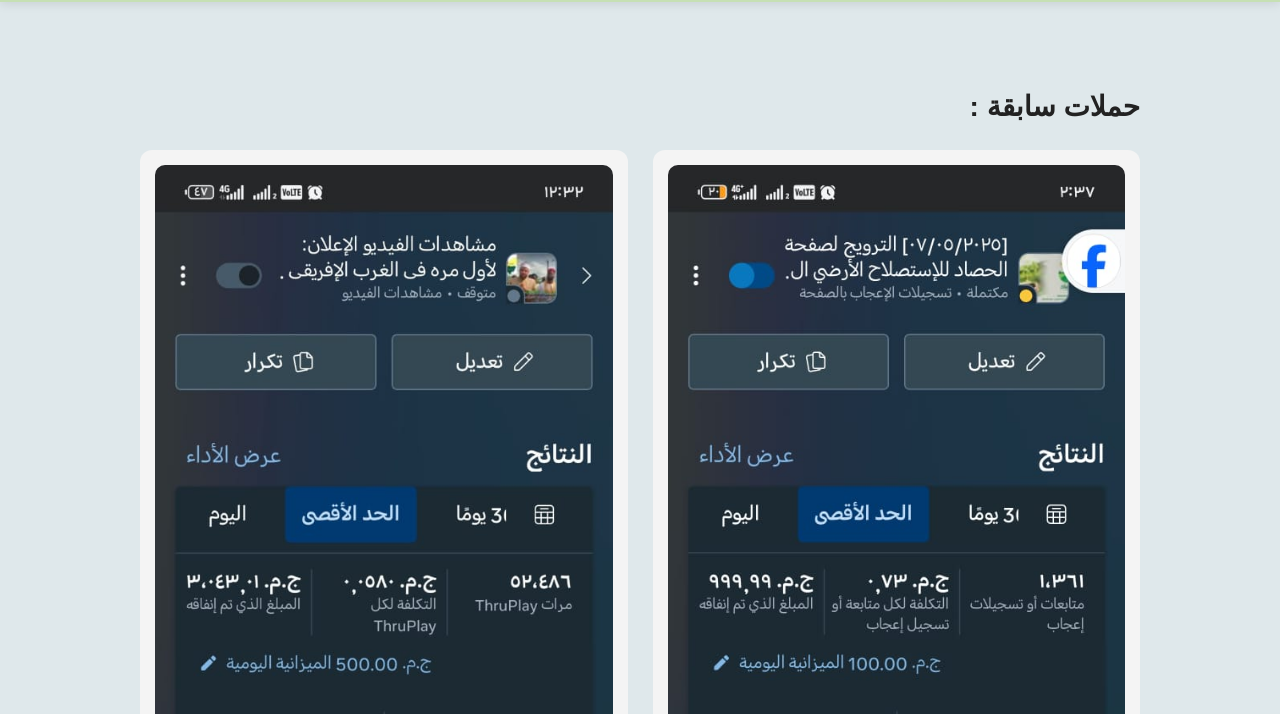
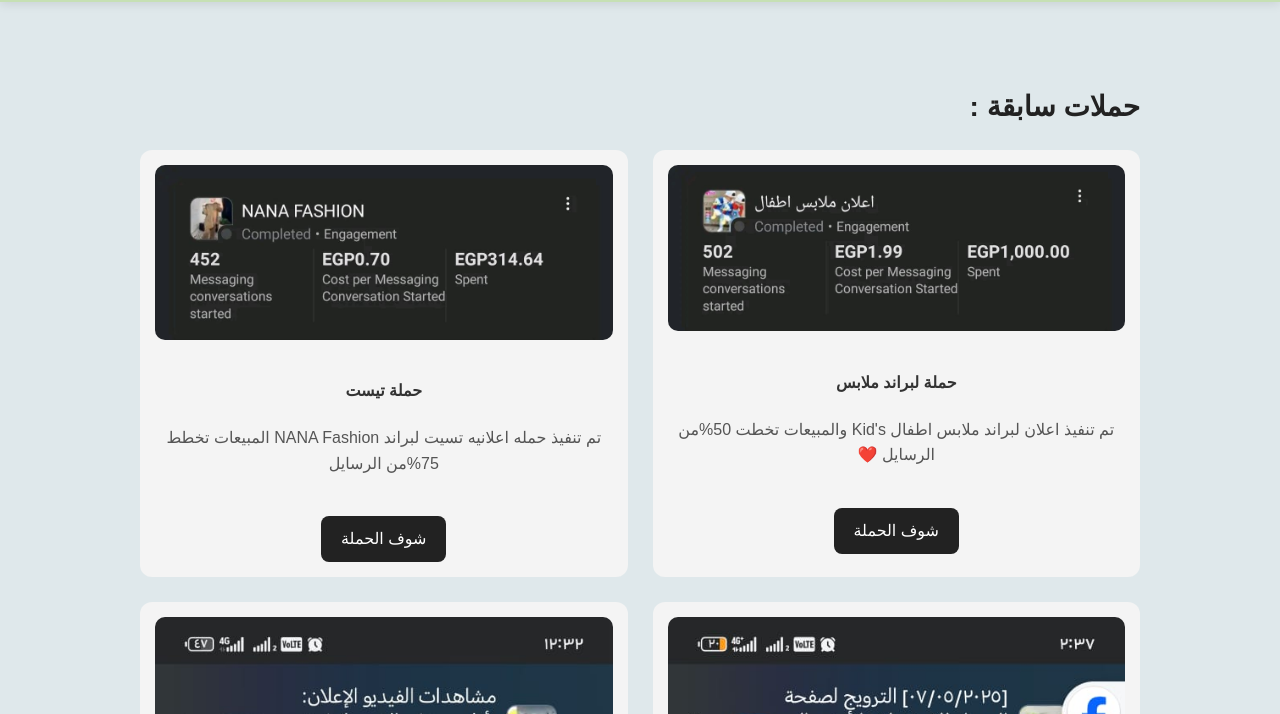
Before and after one commit to waslaeg/e, a plain HTML site: page ads1.html in a window 1280 px wide. Shown: the part 86-800 px from the top of the page. Drawn offline with Linux system fonts and the light colour scheme.

Commit message:
Update ads1.html

```diff
--- a/ads1.html
+++ b/ads1.html
@@ -32,6 +32,22 @@
 
     <h2>حملات سابقة :</h2>
     <div class="projects">
+       <div class="project">
+        <img src="zzzz1.jpg" alt="حملة مطعم" />
+        <h4>حملة لبراند ملابس </h4>
+        <p>
+تم تنفيذ اعلان لبراند ملابس اطفال Kid's
+والمبيعات تخطت 50%من الرسايل ❤️   </p>
+        <a href="https://wa.me/201098296533" class="btn" target="_blank">شوف الحملة</a>
+      </div>
+       <div class="project">
+        <img src="zzzz.jpg" alt="حملة مطعم" />
+        <h4>حملة تيست</h4>
+        <p>
+تم تنفيذ حمله اعلانيه تسيت لبراند NANA Fashion
+المبيعات تخطط 75%من الرسايل   </p>
+        <a href="https://wa.me/201098296533" class="btn" target="_blank">شوف الحملة</a>
+      </div>
       <div class="project">
         <img src="0003.jpg" alt="حملة مطعم" />
         <h4>حملة متابعين</h4>
```
